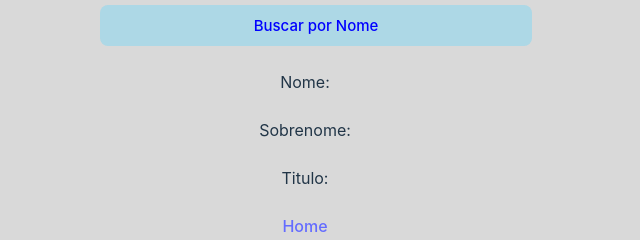
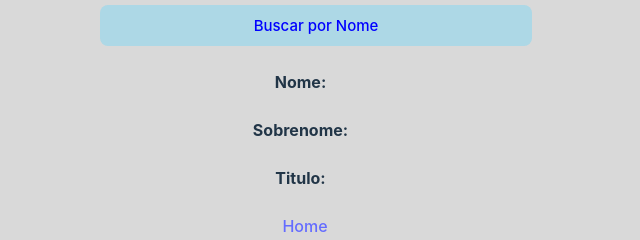
Before and after one commit to GustavoFSProg/biblioteca-web, a React (Vite) app: page /author in a window 1280 px wide. Shown: the part 301-541 px from the top of the page, without its empty margins (335-975 px from the left). Built offline with nearby package versions, Linux system fonts and the light colour scheme.

Commit message:
escadaria

```diff
--- a/src/Author.jsx
+++ b/src/Author.jsx
@@ -93,18 +93,24 @@ function Author() {
         </form>
         <br />
         <span>
-          Nome: {dados.name}
+          <strong style={{ marginRight: '9px' }}>
+            Nome:
+          </strong>
+          {dados.name}
         </span>
         <br />
 
 
         <span>
-          Sobrenome:   {dados.sobrenome}
+          <strong style={{ marginRight: '9px' }}>
+            Sobrenome:
+          </strong>
+          {dados.sobrenome}
         </span>
         <br />
 
         <span>
-          Titulo:   {dados.titulo}
+          <strong style={{ marginRight: '9px' }}>  Titulo:  </strong>  {dados.titulo}
         </span>
         <br />
         <Link to="/">Home</Link>
```
